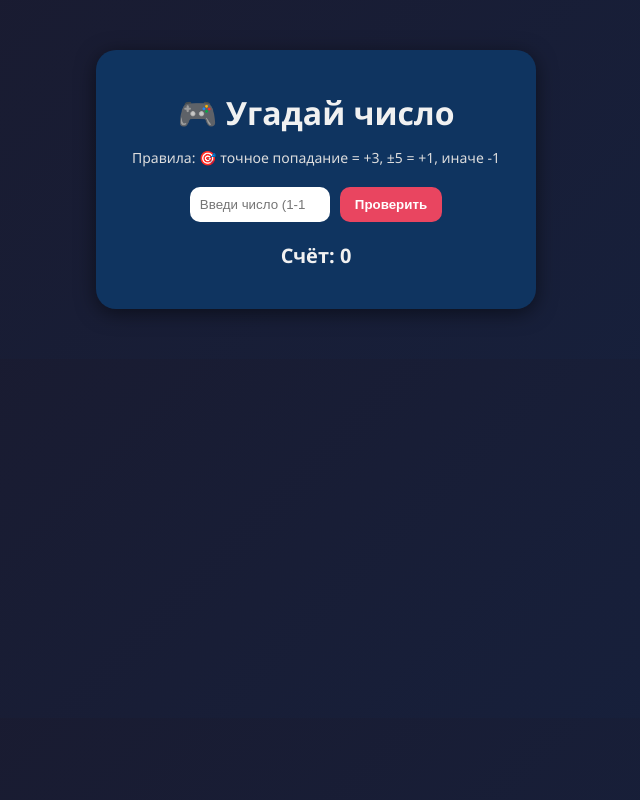
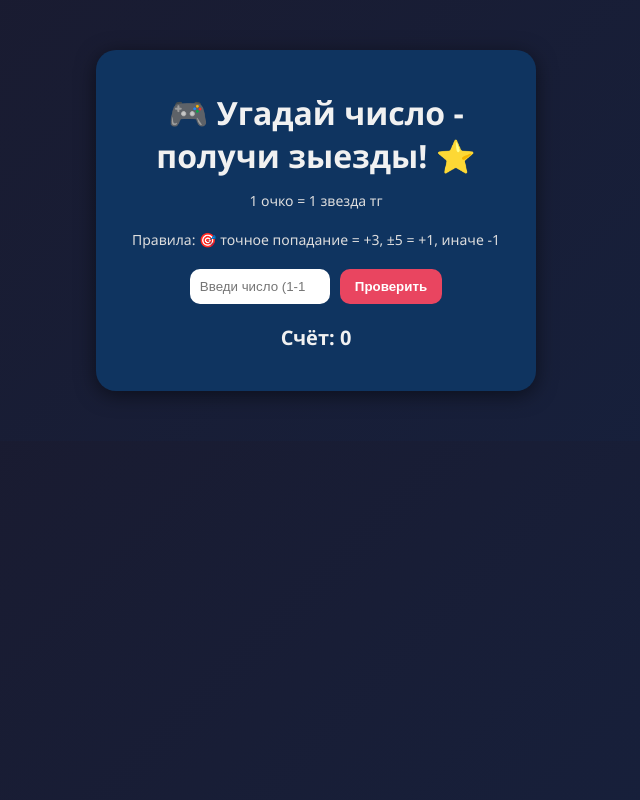
Before and after one commit to og-mason/qwerty, a plain HTML site: page docs/index.html in a window 1280 px wide. Shown: the whole page, without its empty margins (324-964 px from the left). Drawn offline with Linux system fonts and the light colour scheme.

Commit message:
Update index.html

```diff
--- a/docs/index.html
+++ b/docs/index.html
@@ -2,12 +2,13 @@
 <html lang="ru">
 <head>
   <meta charset="UTF-8">
-  <title>Угадай число 🎮</title>
+  <title>Угадай число </title>
   <link rel="stylesheet" href="style.css">
 </head>
 <body>
   <div class="container">
-    <h1>🎮 Угадай число</h1>
+    <h1>🎮 Угадай число - получи зыезды! ⭐️</h1>
+    <p class="rules">1 очко = 1 звезда тг</p>
     <p class="rules">Правила: 🎯 точное попадание = +3, ±5 = +1, иначе -1</p>
 
     <div class="game-box">
```
